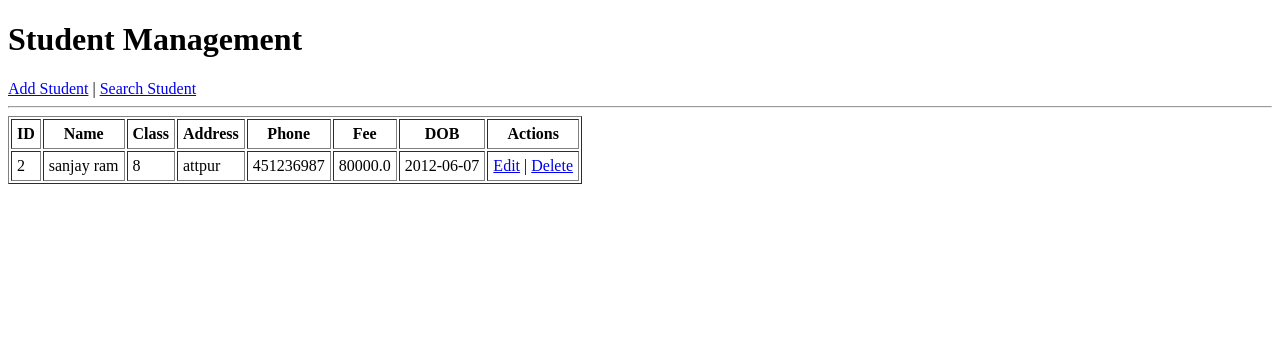
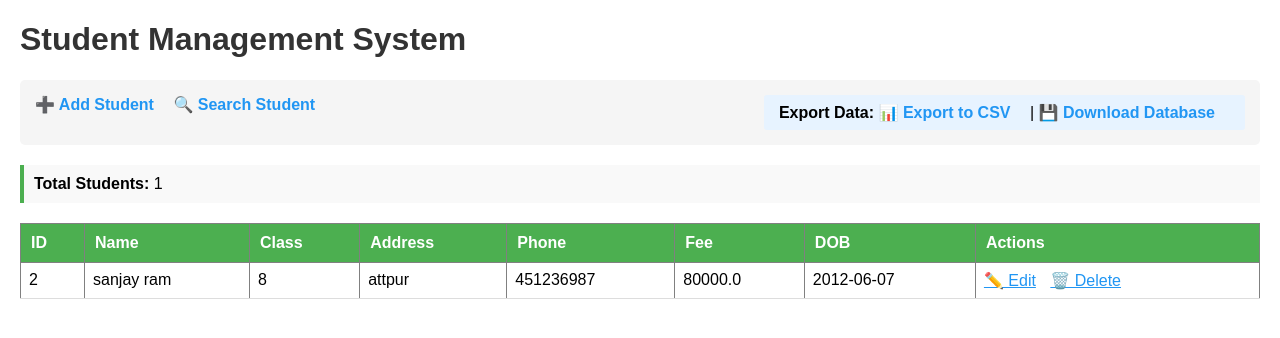
Before and after one commit to kiransgithub/school, a Flask app: page / in a window 1280 px wide. Shown: the top 338 px of the page. Run offline with Flask 3, Linux system fonts and the light colour scheme; data comes from the database, SQL or seed files in the repository; both versions use the stored data as it was after the commit.

Commit message:
feat: Add password-protected data export functionality
- Add /export route for CSV downloads with password protection
- Add /download-db route for SQLite file backup with authentication
- Create export.html template with password form UI
- Update index.html with export navigation links and styling
- Include timestamps in exported filenames

Resolves data accessibility issues on Render deployment where SQLite
database exists only in ephemeral container filesystem. Provides secure
method for data backup and portability.

Security: Password-protected endpoints prevent unauthorized access
Note: Change default password 'admin123' before production deployment

```diff
--- a/app.py
+++ b/app.py
@@ -1,7 +1,13 @@
-from flask import Flask, render_template, request, redirect, url_for
+from flask import Flask, render_template, request, redirect, url_for, Response, send_file
 import sqlite3
+import csv
+import io
+from datetime import datetime
 
 app = Flask(__name__)
+
+# Secret keyword for database export - CHANGE THIS!
+EXPORT_PASSWORD = "admin123"  # Change this to your secure password
 
 # ---------------- Database Setup ----------------
 def get_db():
@@ -94,5 +100,101 @@ def search_student():
         conn.close()
     return render_template("search.html", students=students)
 
+# ---------------- Export Routes ----------------
+@app.route("/export", methods=["GET", "POST"])
+def export_page():
+    """Display the export page with password protection"""
+    error = None
+    if request.method == "POST":
+        password = request.form.get("password", "")
+        if password == EXPORT_PASSWORD:
+            # Password is correct, generate and download CSV
+            return export_csv()
+        else:
+            error = "Incorrect password. Access denied."
+
+    # For GET request or wrong password, show the form
+    return render_template("export.html", error=error)
+
+def export_csv():
+    """Generate and return CSV file with all student data"""
+    conn = get_db()
+    students = conn.execute("SELECT * FROM students ORDER BY id").fetchall()
+    conn.close()
+
+    # Create CSV in memory
+    output = io.StringIO()
+    writer = csv.writer(output)
+
+    # Write headers
+    headers = ['ID', 'Name', 'Class', 'Address', 'Phone', 'Fee', 'Date of Birth']
+    writer.writerow(headers)
+
+    # Write student data
+    for student in students:
+        writer.writerow([
+            student['id'],
+            student['name'],
+            student['class'],
+            student['address'] or '',  # Handle NULL values
+            student['phone'] or '',
+            student['fee'] or '',
+            student['dob'] or ''
+        ])
+
+    # Create the response
+    output.seek(0)
+    timestamp = datetime.now().strftime("%Y%m%d_%H%M%S")
+    filename = f"students_export_{timestamp}.csv"
+
+    return Response(
+        output.getvalue(),
+        mimetype='text/csv',
+        headers={
+            'Content-Disposition': f'attachment; filename={filename}',
+            'Content-Type': 'text/csv; charset=utf-8'
+        }
+    )
+
+# ---------------- Alternative: Direct DB Download (Optional) ----------------
+@app.route("/download-db", methods=["GET", "POST"])
+def download_database():
+    """Download the actual SQLite database file (also password protected)"""
+    error = None
+    if request.method == "POST":
+        password = request.form.get("password", "")
+        if password == EXPORT_PASSWORD:
+            # Password is correct, send the database file
+            try:
+                timestamp = datetime.now().strftime("%Y%m%d_%H%M%S")
+                return send_file(
+                    "school.db",
+                    as_attachment=True,
+                    download_name=f"school_backup_{timestamp}.db",
+                    mimetype='application/x-sqlite3'
+                )
+            except FileNotFoundError:
+                error = "Database file not found."
+        else:
+            error = "Incorrect password. Access denied."
+
+    # Show password form
+    return '''
+    <!DOCTYPE html>
+    <html>
+    <head><title>Download Database</title></head>
+    <body>
+        <h2>Download Database File</h2>
+        <form method="post">
+            <label for="password">Enter Password:</label>
+            <input type="password" name="password" id="password" required>
+            <input type="submit" value="Download">
+        </form>
+        ''' + (f'<p style="color:red">{error}</p>' if error else '') + '''
+        <br><a href="/">Back to Home</a>
+    </body>
+    </html>
+    '''
+
 if __name__ == "__main__":
     app.run(debug=True)
--- a/templates/index.html
+++ b/templates/index.html
@@ -2,15 +2,94 @@
 <html>
 <head>
     <title>Student Management</title>
+    <style>
+        body {
+            font-family: Arial, sans-serif;
+            margin: 20px;
+        }
+        h1 {
+            color: #333;
+        }
+        .nav-links {
+            margin: 20px 0;
+            padding: 15px;
+            background: #f5f5f5;
+            border-radius: 5px;
+        }
+        .nav-links a {
+            margin-right: 15px;
+            color: #2196F3;
+            text-decoration: none;
+            font-weight: bold;
+        }
+        .nav-links a:hover {
+            text-decoration: underline;
+        }
+        .export-section {
+            float: right;
+            background: #e7f3ff;
+            padding: 8px 15px;
+            border-radius: 3px;
+        }
+        table {
+            width: 100%;
+            border-collapse: collapse;
+            margin-top: 20px;
+        }
+        th {
+            background: #4CAF50;
+            color: white;
+            padding: 10px;
+            text-align: left;
+        }
+        td {
+            padding: 8px;
+            border-bottom: 1px solid #ddd;
+        }
+        tr:hover {
+            background: #f5f5f5;
+        }
+        .actions a {
+            margin-right: 10px;
+            color: #2196F3;
+        }
+        .stats {
+            margin: 15px 0;
+            padding: 10px;
+            background: #f9f9f9;
+            border-left: 4px solid #4CAF50;
+        }
+    </style>
 </head>
 <body>
-    <h1>Student Management</h1>
-    <a href="{{ url_for('add_student') }}">Add Student</a> |
-    <a href="{{ url_for('search_student') }}">Search Student</a>
-    <hr>
+    <h1>Student Management System</h1>
+
+    <div class="nav-links">
+        <a href="{{ url_for('add_student') }}">➕ Add Student</a>
+        <a href="{{ url_for('search_student') }}">🔍 Search Student</a>
+
+        <div class="export-section">
+            <strong>Export Data:</strong>
+            <a href="{{ url_for('export_page') }}">📊 Export to CSV</a> |
+            <a href="{{ url_for('download_database') }}">💾 Download Database</a>
+        </div>
+        <div style="clear: both;"></div>
+    </div>
+
+    <div class="stats">
+        <strong>Total Students:</strong> {{ students|length }}
+    </div>
+
     <table border="1" cellpadding="5">
         <tr>
-            <th>ID</th><th>Name</th><th>Class</th><th>Address</th><th>Phone</th><th>Fee</th><th>DOB</th><th>Actions</th>
+            <th>ID</th>
+            <th>Name</th>
+            <th>Class</th>
+            <th>Address</th>
+            <th>Phone</th>
+            <th>Fee</th>
+            <th>DOB</th>
+            <th>Actions</th>
         </tr>
         {% for student in students %}
         <tr>
@@ -21,12 +100,17 @@
             <td>{{ student.phone }}</td>
             <td>{{ student.fee }}</td>
             <td>{{ student.dob }}</td>
-            <td>
-                <a href="{{ url_for('edit_student', id=student.id) }}">Edit</a> |
-                <a href="{{ url_for('delete_student', id=student.id) }}">Delete</a>
+            <td class="actions">
+                <a href="{{ url_for('edit_student', id=student.id) }}">✏️ Edit</a>
+                <a href="{{ url_for('delete_student', id=student.id) }}"
+                   onclick="return confirm('Are you sure you want to delete this student?')">🗑️ Delete</a>
             </td>
         </tr>
         {% endfor %}
     </table>
+
+    {% if students|length == 0 %}
+    <p style="text-align: center; color: #666; margin: 20px;">No students found. Click "Add Student" to get started!</p>
+    {% endif %}
 </body>
 </html>
```
Also changed, not shown: templates/export.html (added, +89 -0 lines), school.db.
